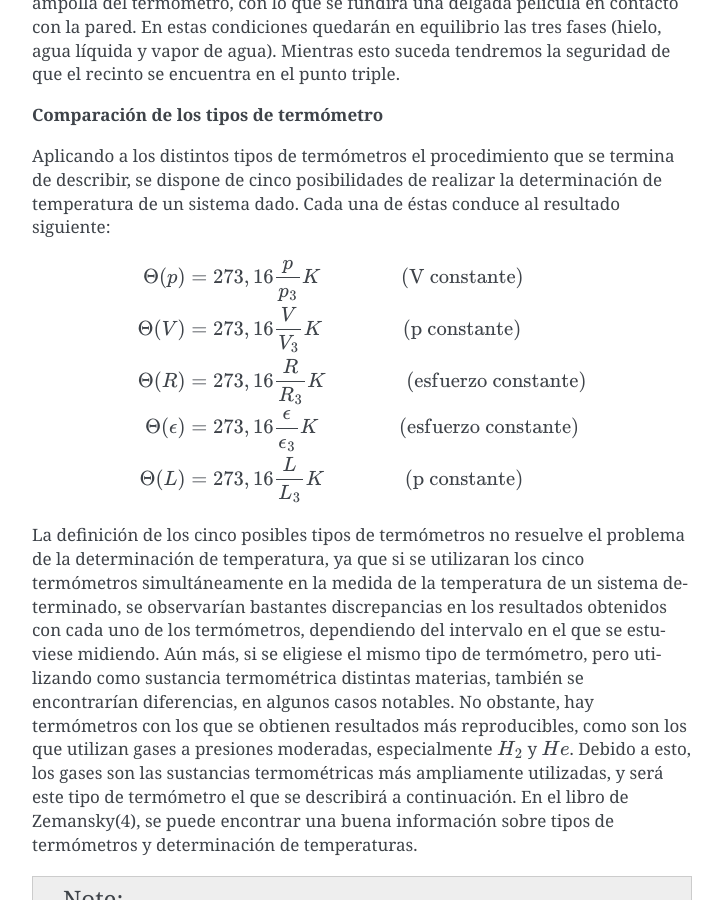
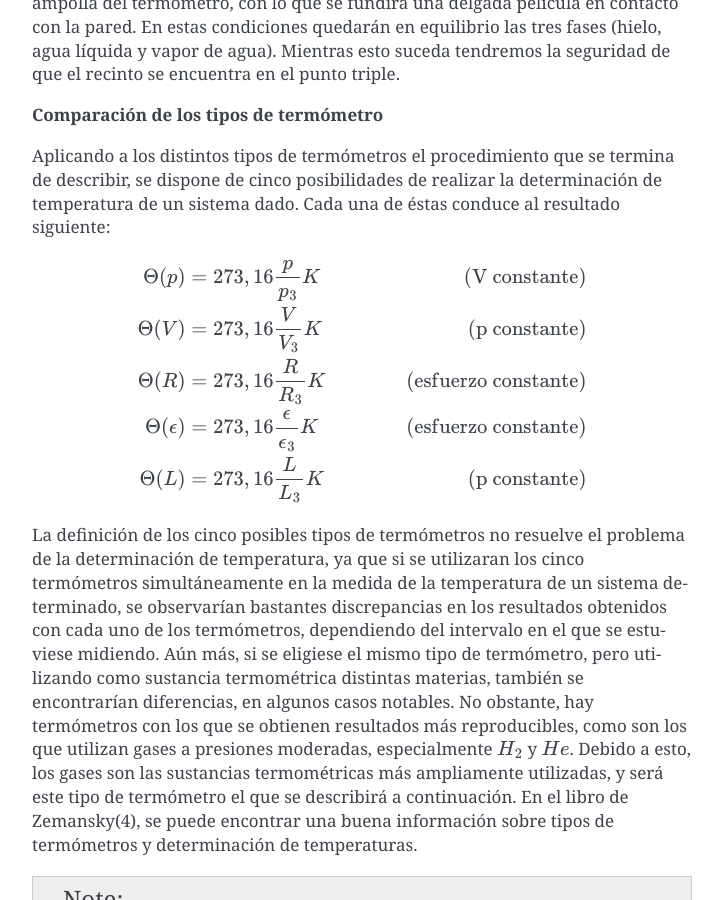
Before and after one commit to mantielero/termodinamica, a Sphinx documentation site: the page built from source/introduccion_ley_cero_temperatura.rst, in a window 1280 px wide and 900 px high, scrolled down 9193 px. Shown: the whole window, without its empty margins (388-1111 px from the left). Built offline with Sphinx 7.4.7, drawn with Linux system fonts in a browser that asks for light colours; pages that are not in the unit, such as notebooks, are missing from menus.

Commit message:
Update introduccion_ley_cero_temperatura.rst

```diff
--- a/source/introduccion_ley_cero_temperatura.rst
+++ b/source/introduccion_ley_cero_temperatura.rst
@@ -217,11 +217,11 @@
 
 .. math::
 
-   \Theta (p) &= 273,16 \frac{p}{p_3} K \hspace{2cm} \text{ (V constante)}\\
-   \Theta (V) &= 273,16 \frac{V}{V_3} K \hspace{2cm} \text{ (p constante)}\\
-   \Theta (R) &= 273,16 \frac{R}{R_3} K \hspace{2cm} \text{ (esfuerzo constante)}\\
-   \Theta (\epsilon) &= 273,16 \frac{\epsilon}{\epsilon_3} K \hspace{2cm} \text{ (esfuerzo constante)}\\
-   \Theta (L) &= 273,16 \frac{L}{L_3} K \hspace{2cm} \text{ (p constante)}
+   \Theta (p) &= 273,16 \frac{p}{p_3} K \hspace{2cm} &\text{ (V constante)}\\
+   \Theta (V) &= 273,16 \frac{V}{V_3} K \hspace{2cm} &\text{ (p constante)}\\
+   \Theta (R) &= 273,16 \frac{R}{R_3} K \hspace{2cm} &\text{ (esfuerzo constante)}\\
+   \Theta (\epsilon) &= 273,16 \frac{\epsilon}{\epsilon_3} K \hspace{2cm} &\text{ (esfuerzo constante)}\\
+   \Theta (L) &= 273,16 \frac{L}{L_3} K \hspace{2cm} &\text{ (p constante)}
 
 La definición de los cinco posibles tipos de termómetros no resuelve el problema de la determinación de temperatura, ya que si se utilizaran los cinco termómetros simultáneamente en la medida de la temperatura de un sistema determinado, se observarían bastantes discrepancias en los resultados obtenidos con cada uno de los termómetros, dependiendo del intervalo en el que se estuviese midiendo. Aún más, si se eligiese el mismo tipo de termómetro, pero utilizando como sustancia termométrica distintas materias, también se encontrarían diferencias, en algunos casos notables. No obstante, hay termómetros con los que se obtienen resultados más reproducibles, como son los que utilizan gases a presiones moderadas, especialmente :math:`H_2` y :math:`He`. Debido a esto, los gases son las sustancias termométricas más ampliamente utilizadas, y será este tipo de termómetro el que se describirá a continuación. En el libro de Zemansky(4), se puede encontrar una buena información sobre tipos de termómetros y determinación de temperaturas.
 
```
